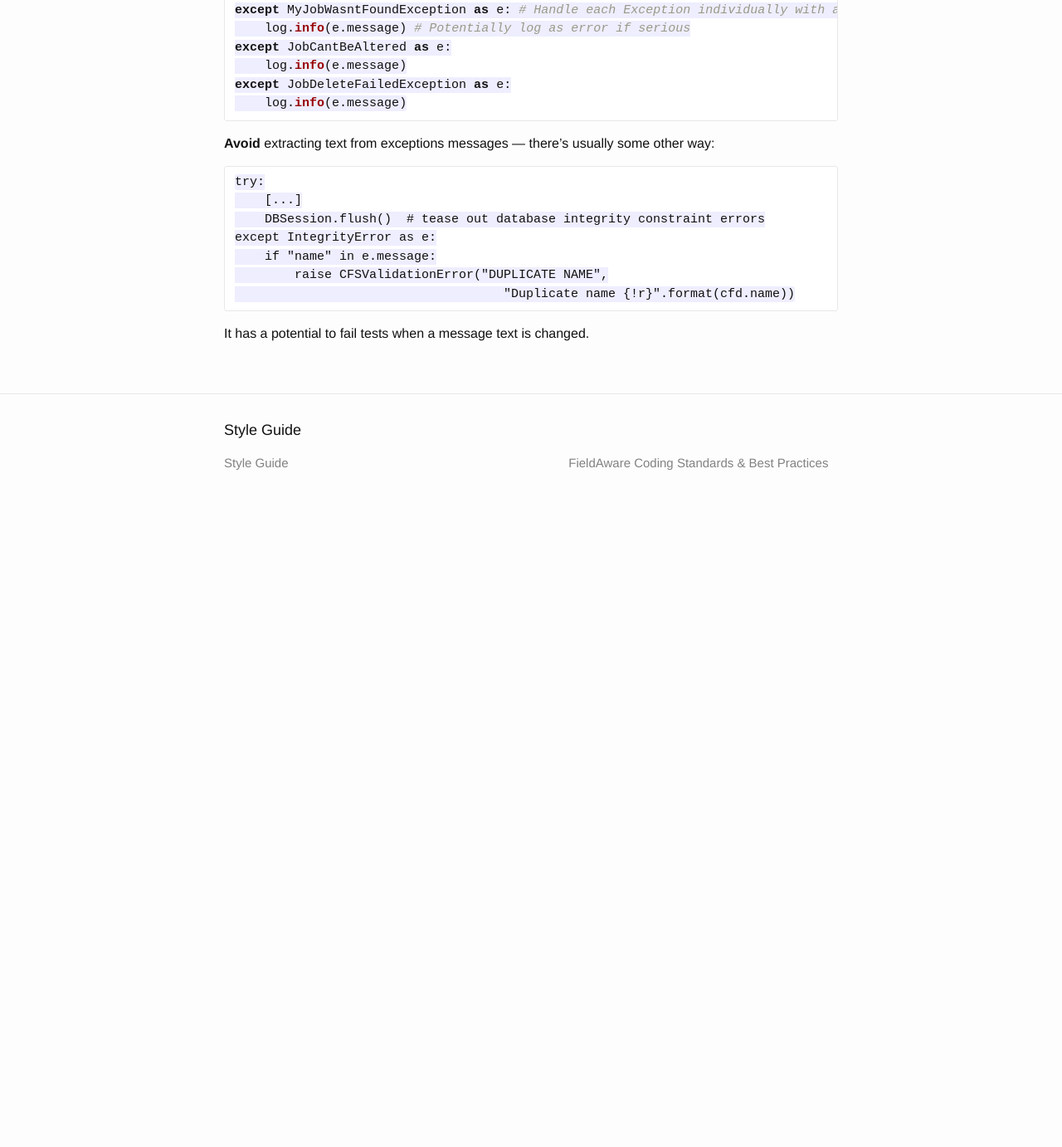
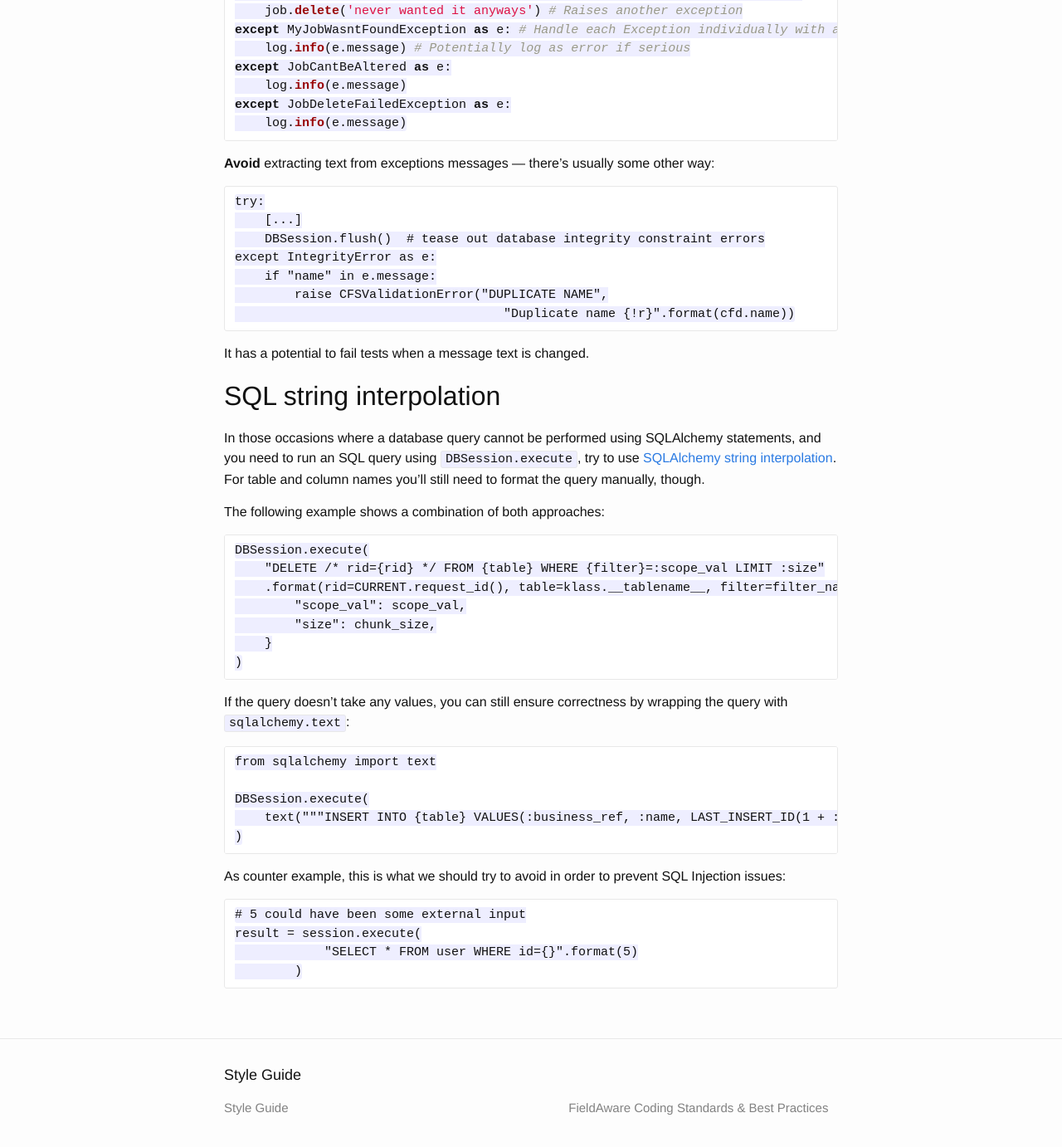
Before and after one commit to fieldaware/style-guide, a Jekyll site: the page built from python.md, in a window 1280 px wide and 1400 px high, scrolled down 2654 px. Shown: the top 1382 px of the window at 83% size. Built offline with Jekyll 4.4.1, drawn with Linux system fonts in a browser that asks for light colours; nearby versions of some CDN libraries; before the commit the page ends 3284 px from its top, so only the background shows below that; some of the changed text lies outside the part shown.

Commit message:
Add section on SQLAlchemy string interpolation
- Addresses EN-101

````diff
--- a/python.md
+++ b/python.md
@@ -128,3 +128,42 @@ except IntegrityError as e:
 ```
 
 It has a potential to fail tests when a message text is changed.
+
+
+## SQL string interpolation
+
+In those occasions where a database query cannot be performed using SQLAlchemy
+statements, and you need to run an SQL query using `DBSession.execute`, try to
+use [SQLAlchemy string interpolation](http://docs.sqlalchemy.org/en/latest/orm/session_api.html#sqlalchemy.orm.session.Session.execute).
+For table and column names you'll still need to format the query manually, though.
+
+The following example shows a combination of both approaches:
+```
+DBSession.execute(
+    "DELETE /* rid={rid} */ FROM {table} WHERE {filter}=:scope_val LIMIT :size"
+    .format(rid=CURRENT.request_id(), table=klass.__tablename__, filter=filter_name), {
+        "scope_val": scope_val,
+        "size": chunk_size,
+    }
+)
+```
+
+If the query doesn't take any values, you can still ensure correctness by
+wrapping the query with `sqlalchemy.text`:
+
+```
+from sqlalchemy import text
+
+DBSession.execute(
+    text("""INSERT INTO {table} VALUES(:business_ref, :name, LAST_INSERT_ID(1 + :inc), version) """)
+)
+```
+
+As counter example, this is what we should try to avoid in order to prevent SQL Injection issues:
+
+```
+# 5 could have been some external input
+result = session.execute(
+            "SELECT * FROM user WHERE id={}".format(5)
+        )
+```
````
